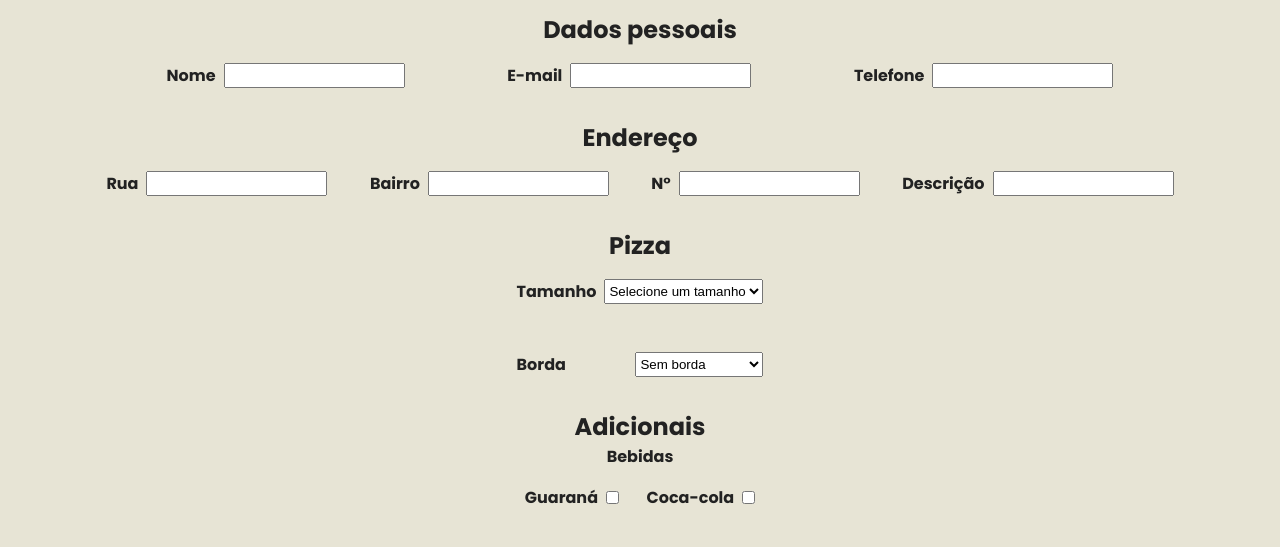
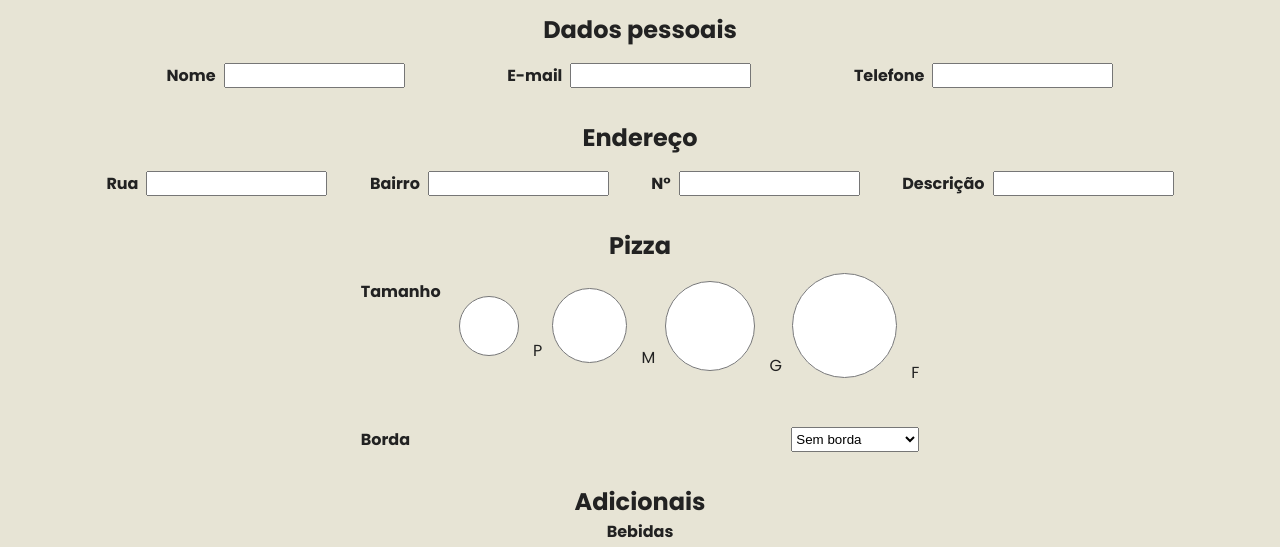
Before and after one commit to codepressionbrazil/pizzaria-app-rr, a plain HTML site: page pages/pedido/index.html in a window 1280 px wide. Shown: the part 228-775 px from the top of the page. Drawn offline with Linux system fonts and the light colour scheme.

Commit message:
feat: init custom radio inputs for pizza size

```diff
--- a/pages/pedido/index.html
+++ b/pages/pedido/index.html
@@ -80,13 +80,35 @@
                     <div class="item">
                         <h4>Tamanho</h4>
 
-                        <select required id="size">
+                        <div class="size-inputs">
+
+                            <div class="input-container">
+                                <input type="radio" name="size" id="S" value="S" onclick="setSizeValue(this)" />
+                                <span>P</span>
+                            </div>
+
+                            <div class="input-container">
+                                <input type="radio" name="size" id="M" value="M" onclick="setSizeValue(this)" />
+                                <span>M</span>
+                            </div>
+                            <div class="input-container">
+                                <input type="radio" name="size" id="L" value="L" onclick="setSizeValue(this)" />
+                                <span>G</span>
+                            </div>
+
+                            <div class="input-container">
+                                <input  type="radio" name="size" id="F" value="F" onclick="setSizeValue(this)" />
+                                <span>F</span>
+                            </div>
+                        </div>
+
+                        <!-- <select required id="size">
                             <option value="">Selecione um tamanho</option>
                             <option value="S">Pequena - R$ 20</option>
                             <option value="M">Média - R$ 30</option>
                             <option value="L">Grande - R$ 40</option>
                             <option value="F">Família - R$ 50</option>
-                        </select>
+                        </select> -->
                     </div>
 
                     <div>
--- a/pages/pedido/index.js
+++ b/pages/pedido/index.js
@@ -2,6 +2,18 @@ function getValueFromDucument(id, isChecked = false) {
   if (isChecked) return document.getElementById(id).checked;
 
   return document.getElementById(id).value;
+}
+
+let pizzaSize;
+
+function setSizeValue(e){
+  if (!e.checked) return
+  pizzaSize = e.value
+  createFlavorsOptions()
+}
+
+function getSizeValue(){
+  return pizzaSize
 }
 
 const flavors = [
@@ -65,9 +77,9 @@ const flavors = [
 
 document.getElementById("btn-confirm").addEventListener("click", makeOrder);
 
-document
-  .getElementById("size")
-  .addEventListener("change", createFlavorsOptions);
+// document
+//   .getElementById("size")
+//   .addEventListener("change", createFlavorsOptions);
 
 let numberOfFlavors;
 
@@ -80,8 +92,7 @@ function createFlavorsOptions() {
     if (!hasFlavors) break;
   }
 
-  const pizzaSize = getValueFromDucument("size");
-
+  const pizzaSize = getSizeValue();
 
   switch (pizzaSize) {
     case "S": {
--- a/pages/pedido/style.css
+++ b/pages/pedido/style.css
@@ -75,3 +75,37 @@ main{
 .drink{
     display: flex;
 }
+
+input[type="radio"]:checked{
+    color: red;
+}
+
+#S{
+    width: 60px;
+    height: 60px;
+}
+
+#M{
+    width: 75px;
+    height: 75px;
+}
+
+#L{
+    width: 90px;
+    height: 90px;
+}
+
+#F{
+    width: 105px;
+    height: 105px;
+}
+
+.size-inputs{
+    display: flex;
+    align-items: center;
+    height: 100px;
+}
+
+.size-inputs input {
+    margin-inline: 10px;
+}
```
